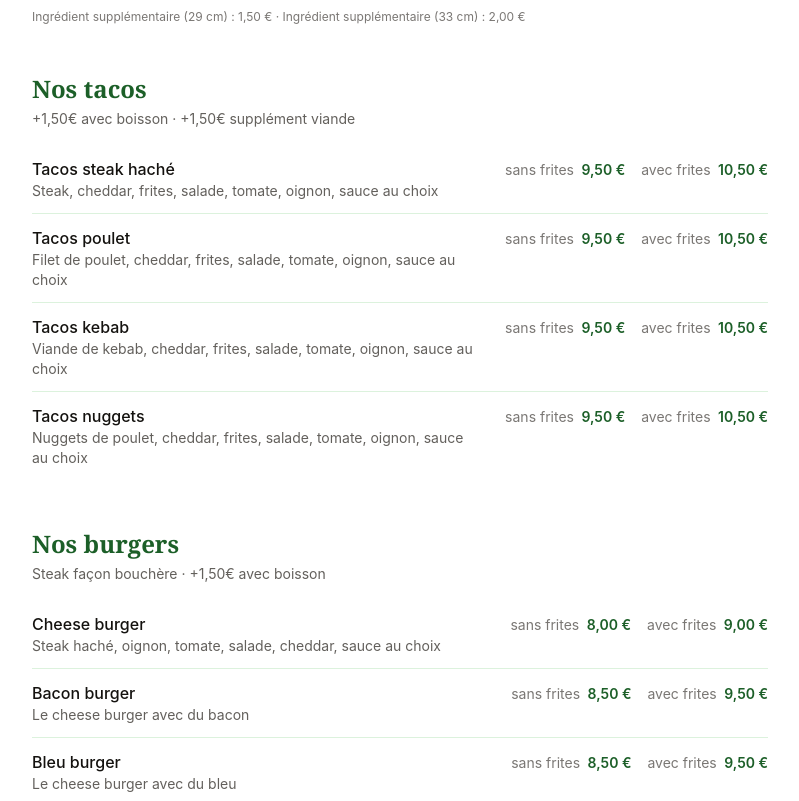
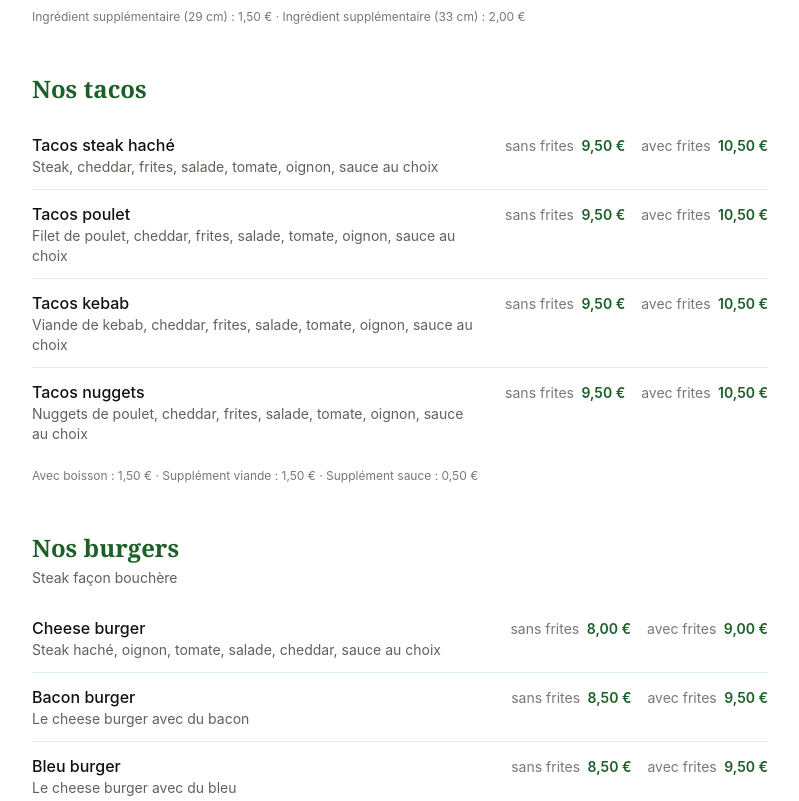
Before and after one commit to YoLaub/encas_de_faim, an Astro site: page / in a window 1280 px wide. Shown: the part 2218-3019 px from the top of the page, without its empty margins (240-1039 px from the left). Built offline with nearby package versions, Linux system fonts and the light colour scheme; Astro itself is replaced by a stand-in of ours.

Commit message:
feat(menu): structure supplements as extras (per-size for pizzas)
Co-Authored-By: Claude Sonnet 5.5 <noreply@anthropic.com>

```diff
--- a/src/components/MenuCategory.astro
+++ b/src/components/MenuCategory.astro
@@ -47,7 +47,7 @@ const { category, slug } = Astro.props;
   {
     category.extras && category.extras.length > 0 && (
       <p class="mt-3 text-xs text-ink-800/60">
-        {category.extras.map((extra) => `${extra.label} : ${formatPrice(extra.amount)}`).join(' · ')}
+        {category.extras.map((extra) => `${extra.label}${extra.appliesTo ? ` (${extra.appliesTo})` : ''} : ${formatPrice(extra.amount)}`).join(' · ')}
       </p>
     )
   }
--- a/src/content/menu/burgers.yaml
+++ b/src/content/menu/burgers.yaml
@@ -1,6 +1,11 @@
 order: 3
 title: "Nos burgers"
-note: "Steak façon bouchère · +1,50€ avec boisson"
+note: "Steak façon bouchère"
+extras:
+  - label: "Avec boisson"
+    amount: 1.5
+  - label: "Supplément sauce"
+    amount: 0.5
 items:
   - name: "Cheese burger"
     description: "Steak haché, oignon, tomate, salade, cheddar, sauce au choix"
--- a/src/content/menu/kebabs.yaml
+++ b/src/content/menu/kebabs.yaml
@@ -1,6 +1,12 @@
 order: 4
 title: "Nos kebabs"
-note: "+1,50€ avec boisson · +1,50€ supplément viande"
+extras:
+  - label: "Avec boisson"
+    amount: 1.5
+  - label: "Supplément viande"
+    amount: 1.5
+  - label: "Supplément sauce"
+    amount: 0.5
 items:
   - name: "Kebab veau/dinde"
     description: "Viande kebab, oignon, tomate, salade, sauce, dans un pain ou une galette"
--- a/src/content/menu/pizzas.yaml
+++ b/src/content/menu/pizzas.yaml
@@ -2,10 +2,12 @@ order: 1
 title: "Nos pizzas"
 note: "Toutes nos pizzas sont faites maison"
 extras:
-  - label: "Ingrédient supplémentaire (29 cm)"
+  - label: "Ingrédient supplémentaire"
     amount: 1.5
-  - label: "Ingrédient supplémentaire (33 cm)"
+    appliesTo: "29 cm"
+  - label: "Ingrédient supplémentaire"
     amount: 2.0
+    appliesTo: "33 cm"
 items:
   - name: "Marguerita"
     description: "Tomate, fromage"
--- a/src/content/menu/tacos.yaml
+++ b/src/content/menu/tacos.yaml
@@ -1,6 +1,12 @@
 order: 2
 title: "Nos tacos"
-note: "+1,50€ avec boisson · +1,50€ supplément viande"
+extras:
+  - label: "Avec boisson"
+    amount: 1.5
+  - label: "Supplément viande"
+    amount: 1.5
+  - label: "Supplément sauce"
+    amount: 0.5
 items:
   - name: "Tacos steak haché"
     description: "Steak, cheddar, frites, salade, tomate, oignon, sauce au choix"
```
